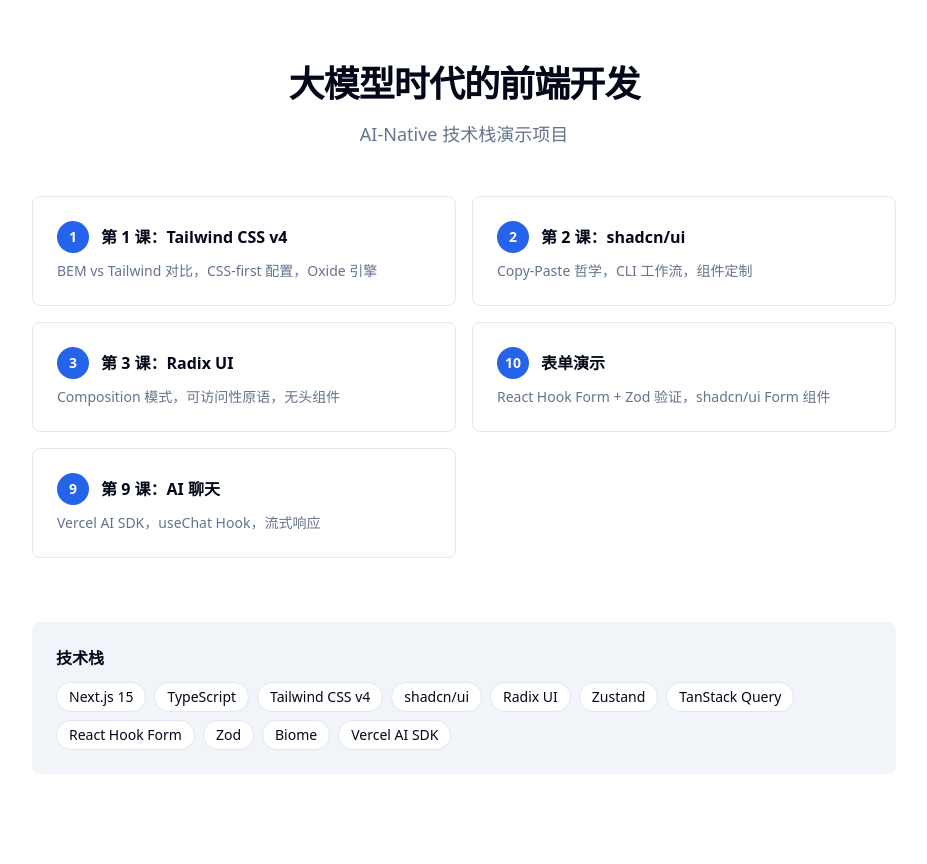
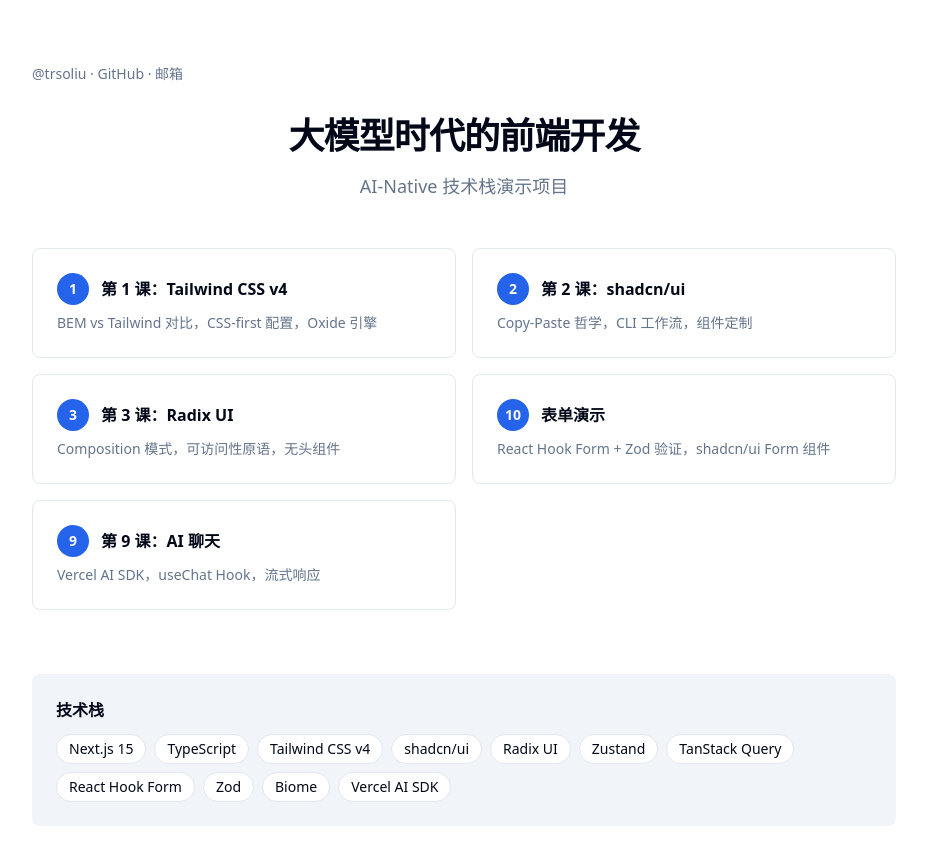
Before and after one commit to limelightarabesque224/ai-native-frontend-bootcamp, a Next.js app in the folder demo/: page / in a window 1280 px wide. Shown: the top 864 px of the page, without its empty margins (176-1103 px from the left). Before the commit the page ends 838 px from the top, so only its background shows below. Built offline with nearby package versions, Linux system fonts and the light colour scheme.

Commit message:
feat: 添加作者个人信息
在首页顶部和学习页面 Header 中添加作者信息 @trsoliu，包含 GitHub 和邮箱链接

Co-Authored-By: Claude Opus 4.6 (1M context) <noreply@anthropic.com>

```diff
--- a/demo/src/app/page.tsx
+++ b/demo/src/app/page.tsx
@@ -36,6 +36,25 @@ const demos = [
 export default function Home() {
   return (
     <div className="max-w-4xl mx-auto px-4 py-16">
+      <div className="mb-8 text-sm text-muted-foreground">
+        <span>@trsoliu · </span>
+        <a
+          href="https://github.com/trsoliu"
+          target="_blank"
+          rel="noopener noreferrer"
+          className="hover:text-primary transition-colors"
+        >
+          GitHub
+        </a>
+        <span> · </span>
+        <a
+          href="mailto:trsoliu@gmail.com"
+          className="hover:text-primary transition-colors"
+        >
+          邮箱
+        </a>
+      </div>
+
       <div className="text-center mb-12">
         <h1 className="text-4xl font-bold tracking-tight mb-4">
           大模型时代的前端开发
--- a/demo/src/components/learn/header.tsx
+++ b/demo/src/components/learn/header.tsx
@@ -53,7 +53,9 @@ export function Header() {
             </svg>
             <div>
               <div className="font-semibold text-sm">大模型时代的前端开发</div>
-              <div className="text-xs text-muted-foreground hidden sm:block">AI-Native 前端训练营</div>
+              <div className="text-xs text-muted-foreground hidden sm:block">
+                AI-Native 前端训练营 · @trsoliu
+              </div>
             </div>
           </Link>
         </div>
```
